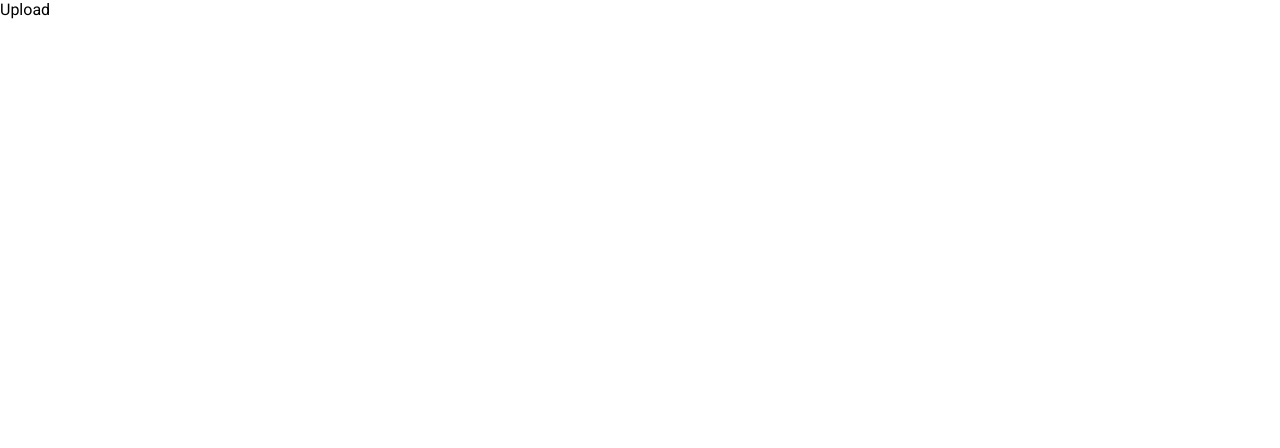
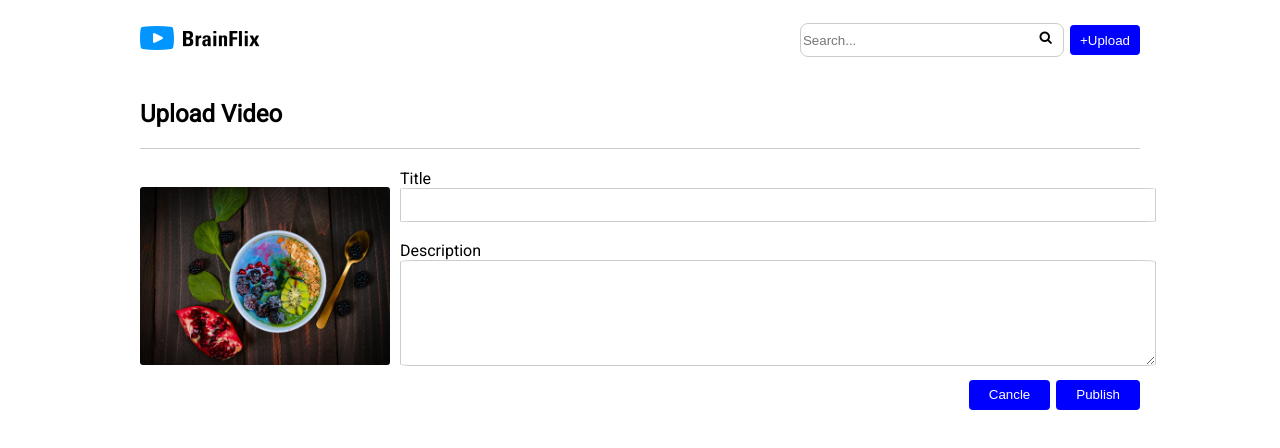
Before and after one commit to hamedjbbri/youtube-MERN-stack, a React (Create React App) app in the folder frontend/: page /upload in a window 1280 px wide. Shown: the top 448 px of the page. Built offline with nearby package versions, Linux system fonts and the light colour scheme.

Commit message:
upload page completed

```diff
--- a/frontend/src/App.js
+++ b/frontend/src/App.js
@@ -2,13 +2,15 @@ import './App.css';
 import {Route, BrowserRouter as Router, Switch} from "react-router-dom";
 import Main from './components/Main';
 import Upload from './components/Upload';
-
+import Header from './components/Header';
 
 function App() {
   return (
    <Router>
     <div className="App">
-      <Switch>
+
+    <Header />
+    <Switch>
         <Route path='/' exact component={Main} />
         <Route path='/upload' component={Upload} />
       </Switch>
--- a/frontend/src/components/Main.js
+++ b/frontend/src/components/Main.js
@@ -7,7 +7,6 @@ import Content from './Content';
 export default function Main() {
     return (
         <div>
-            <Header />
             <VideoPlayer />
             <Content />
 
--- a/frontend/src/components/Upload.js
+++ b/frontend/src/components/Upload.js
@@ -1,10 +1,36 @@
-import React, { Component } from 'react'
+import React, { Component } from 'react';
+import './styles/Upload.scss';
+import {Link} from 'react-router-dom';
 
 export default class Upload extends Component {
     render() {
         return (
-            <div>
-                    Upload
+            <div className="upload">
+                 <h2>Upload Video</h2>
+
+                 <div className="upload__video">
+                   <div className="upload__video--left">
+                   <img src="./assets/Images/video-list-3.jpg" width="100%"/>
+
+                   </div>
+
+                   <div className="upload__video--right">
+                    <form>
+                       <div>
+                           <label htmlFor="title">Title</label>
+                           <input type="text" id="title" />
+                           </div>
+                           <div>
+                           <br />
+                            <label htmlFor="title">Description</label>
+                            <textarea id="description" cols="30" rows="5" />
+                           </div>
+
+                           <button className="btnpublish">Publish</button>
+                           <Link to ="/"><button className="btncancle">Cancle</button></Link>
+                    </form>
+                   </div>
+                 </div>
             </div>
         )
     }
--- /dev/null
+++ b/frontend/src/components/styles/Upload.scss
@@ -0,0 +1,60 @@
+.upload {
+    width: 1000px;
+    margin: auto;
+
+    h2 {
+        border-bottom: 1px solid #ccc;
+        padding-bottom: 20px;
+    }
+
+    &__video {
+        display: flex;
+
+        &--left {
+          width: 25%;
+          img{
+            margin-top: 18px;
+            border-radius: 3px;
+        }
+        }
+
+        &--right {
+            width: 75%;
+
+        input,textarea {
+            width: 100%;
+            border: 1px solid #ccc;
+            border-radius: 2%;
+            margin-left: 10px;
+        }
+
+            input{
+               height: 30px;
+            }
+
+             textarea{
+                height: 100px;
+            }
+
+            label {
+                margin-left: 10px;
+            }
+
+            .btnpublish, .btncancle {
+                height: 30px;
+                background-color: blue;
+                border: 1px solid blue;
+                margin-top: 10px;
+                border: none;
+                padding: 0 20px;
+                border-radius: 4px;
+                color: #fff;
+                margin-left: 6px;
+                cursor: pointer;
+                float: right;
+            }
+
+
+        }
+    }
+}
```
Also changed, not shown: 1 other file (tests, documents, lock files or other folders).
